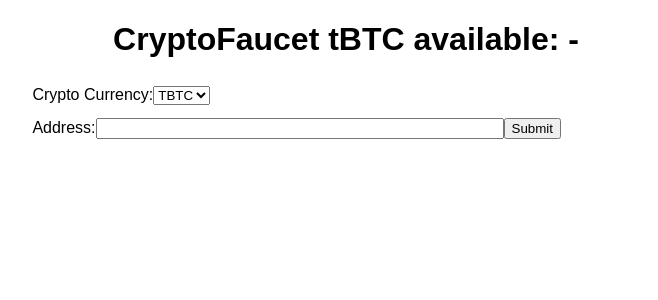
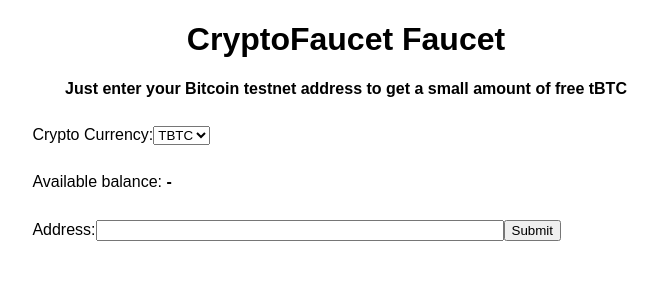
Before and after one commit to kevinhcolgan/cryptofaucet, a React (Create React App) app: page / in a window 1280 px wide. Shown: the top 300 px of the page, without its empty margins (294-952 px from the left). Built offline with nearby package versions, Linux system fonts and the light colour scheme; no server answers.

Commit message:
moved the balance element along with the crypto symbol selector and added an instruction in the heading

```diff
--- a/src/client/App.js
+++ b/src/client/App.js
@@ -106,9 +106,8 @@ class App extends Component {
         const data = this.state;
         return (
             <div className="App">
-                <h1>CryptoFaucet tBTC available:
-                    <span className='balance'>{data.balance ? ` ${data.balance} ` : data.isLoading ? <LoadingSpinner /> : ' - '}</span>
-                </h1>
+                <h1>CryptoFaucet Faucet</h1>
+                <h4>Just enter your Bitcoin testnet address to get a small amount of free tBTC</h4>
                 <div className={'faucetFormContainer'}>
                     <form className='faucet' id="faucet-request" onSubmit={this.handleSubmit}>
                         <div className={'formElement'}>
@@ -118,6 +117,11 @@ class App extends Component {
                                     <option value='tbtc'>TBTC</option>
                                 </select>
                             </label>
+
+                        </div>
+                        <div className={'formElement'}>
+                            <p>Available balance: <strong><span className='balance'>{data.balance ? ` ${data.balance} ` : data.isLoading ? <LoadingSpinner /> : ' - '}</span></strong>
+                            </p>
                         </div>
                         <div className={'formElement'}>
                             <label htmlFor="address">
```
